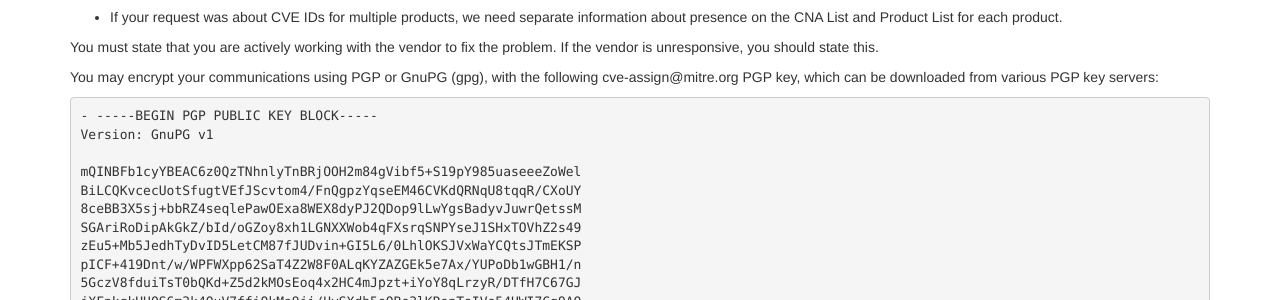
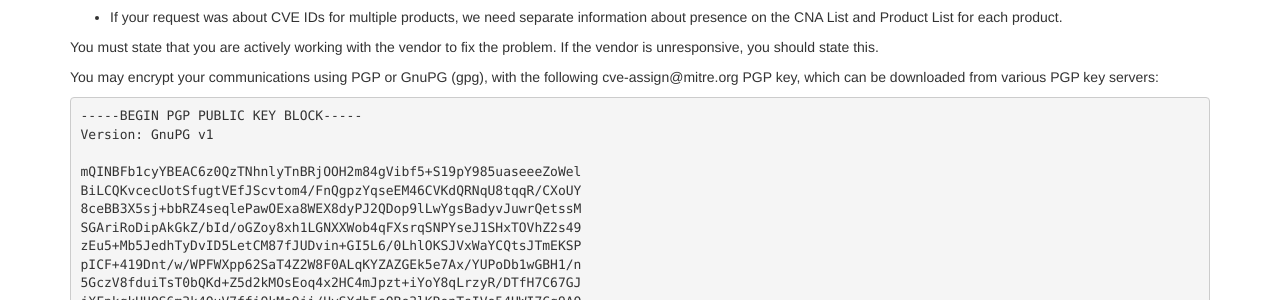
Before and after one commit to CVEProject/cveproject.github.io, a Jekyll site: the page built from requester/reservation-guidelines.md, in a window 1280 px wide and 1400 px high, scrolled down 2950 px. Shown: the part 152-452 px from the top of the window. Built offline with Jekyll 4.4.1, drawn with Linux system fonts in a browser that asks for light colours; nearby versions of some CDN libraries; some of the changed text lies outside the part shown.

```diff
--- a/requester/reservation-guidelines.md
+++ b/requester/reservation-guidelines.md
@@ -255,7 +255,7 @@ You may encrypt your communications using PGP or GnuPG (gpg), with
 the following cve-assign@mitre.org PGP key, which can be downloaded
 from various PGP key servers:
 
-    - -----BEGIN PGP PUBLIC KEY BLOCK-----
+    -----BEGIN PGP PUBLIC KEY BLOCK-----
 	Version: GnuPG v1
 
 	mQINBFb1cyYBEAC6z0QzTNhnlyTnBRjOOH2m84gVibf5+S19pY985uaseeeZoWel
```
